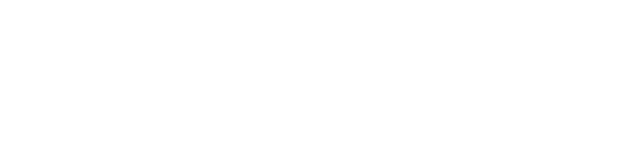
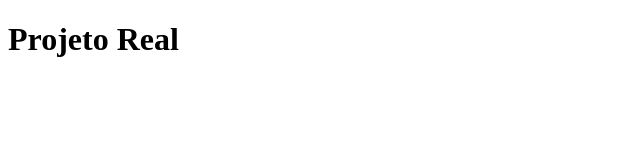
Before and after one commit to hyagobrucy/projeto-real, a plain HTML site: page index.html in a window 1280 px wide. Shown: the whole page, without its empty margins (0-640 px from the left). Drawn offline with Linux system fonts and the light colour scheme.

Commit message:
Update index.html

```diff
--- a/index.html
+++ b/index.html
@@ -10,7 +10,7 @@
 </head>
 <body>
     <header>
-
+        <h1>Projeto Real</h1>
     </header>
     <main>
 
```
